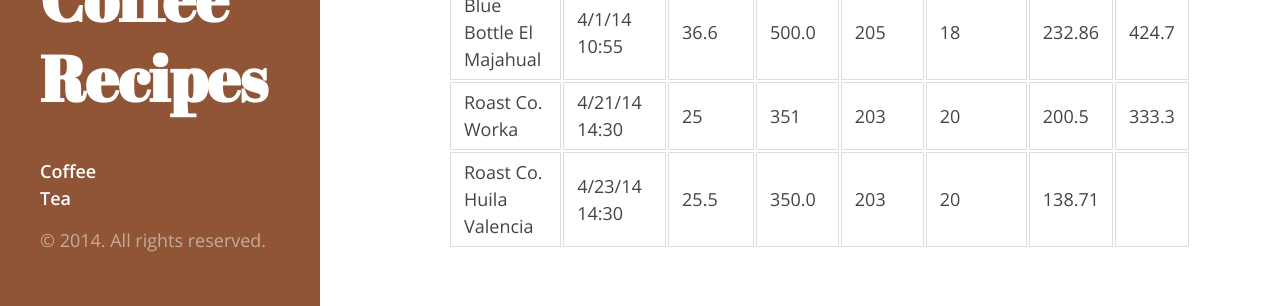
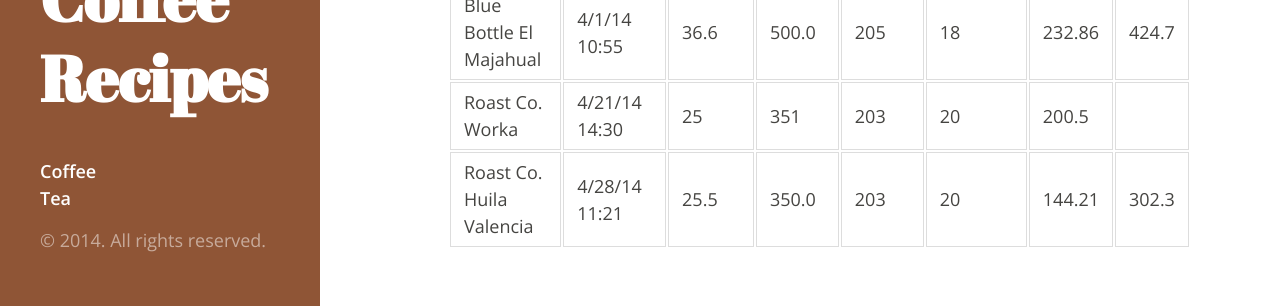
Before and after one commit to theevocater/coffee_recipes, a Jekyll site: the page built from coffee/v60.md, in a window 1280 px wide and 900 px high, scrolled down 2184 px. Shown: the part 591-897 px from the top of the window. Built offline with Jekyll 4.4.1, drawn with Linux system fonts in a browser that asks for light colours; Markdown is read by kramdown in place of the engine named in the settings.

Commit message:
More coffee stuff

```diff
--- a/coffee/v60.md
+++ b/coffee/v60.md
@@ -112,16 +112,16 @@ dial:
     temp:   203
     grind:  20
     time:   3:20.50
-    yield:  333.3
+    yield:
   -
     source: Roast Co. Huila Valencia
-    date:   4/23/14 14:30
+    date:   4/28/14 11:21
     coffee: 25.5
     water:  350.0
     temp:   203
     grind:  20
-    time:   2:18.71
-    yield:
+    time:   2:24.21
+    yield:  302.3
 ---
 
 ## [Coffee](.) / V60 ##
```
